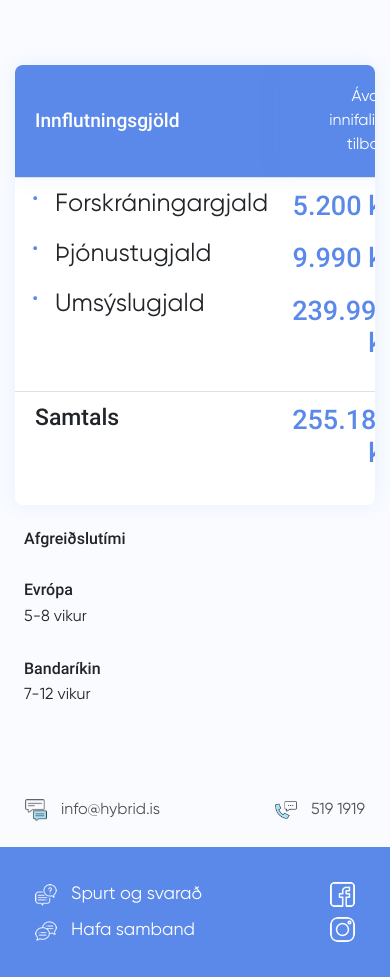
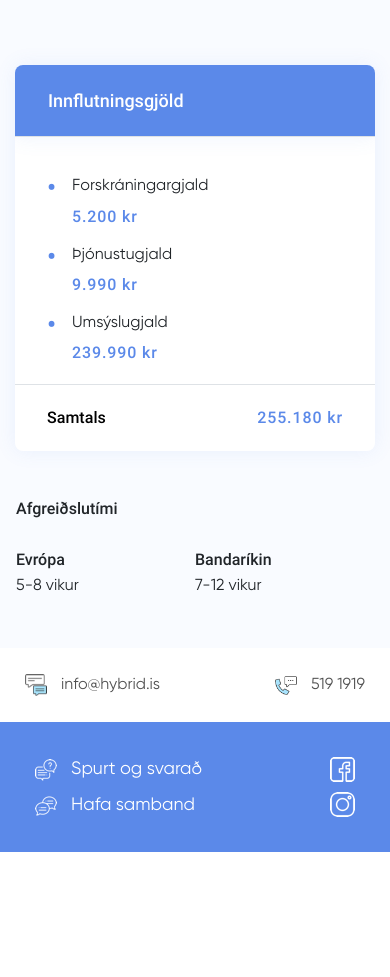
Before and after one commit to AbdurRehman712/hybrid-frontend, a React (Create React App) app: page /buying-process in a window 390 px wide. Shown: the part 3440-4417 px from the top of the page. After the commit the page ends 4292 px from the top, so only its background shows below. Built offline with nearby package versions, Linux system fonts and the light colour scheme.

Commit message:
Task Changing Updates

```diff
--- a/package.json
+++ b/package.json
@@ -12,6 +12,7 @@
     "react-bootstrap": "^1.0.0-beta.12",
     "react-color": "^2.17.3",
     "react-dom": "16.9.0",
+    "react-responsive": "^8.0.1",
     "react-router-dom": "^5.0.1",
     "react-scripts": "3.1.1",
     "react-slick": "^0.25.2"
--- a/src/components/sections/buyingprocess/cost/Cost.css
+++ b/src/components/sections/buyingprocess/cost/Cost.css
@@ -87,7 +87,7 @@
         padding: 0px 0 20px;
     }
     .cost .table-responsive h3{
-        font-size: 1.2rem;
+        font-size: 18px;
     }
     .cost .table-responsive h4{
         font-size: 0.9rem;
@@ -114,3 +114,66 @@
         padding-left: 8px;
     }
 }
+
+@media (max-width:600px){
+    .cost .content .item li h4{
+        font-size: 16px;
+        font-weight: normal;
+        letter-spacing: 0.03px;
+        margin-bottom: 10px;
+        margin-left: 15px;
+    }
+    .cost .content .item h4.txt-blue{
+        font-size: 16px;
+        letter-spacing: 0.88px;
+        font-weight: 600;
+        margin-left: 15px;
+    }
+    .cost .table-responsive h3{
+        font-size: 18px;
+        text-align: left;
+    }
+    .cost .content .item li::before{
+        font-size: 25px;
+        margin-left: -0.4em;
+        margin-top: -8px;
+    }
+    .cost .table .content td{
+        padding: 2.5rem 1.5rem 0.1rem !important;
+    }
+    .cost table thead tr th {
+        padding: 25px 33px !important;
+    }
+    .cost .total h4.item {
+        font-size: 16px !important;
+        font-weight: 600;
+        letter-spacing: 0.03px;
+        color: black;
+    }
+    .cost .total td {
+        display: flex;
+        justify-content: space-between;
+        align-items: center;
+    }
+    .cost .total td {
+        display: flex;
+        justify-content: space-between;
+        padding: 1.4rem 2rem 0;
+    }
+    .cost .total .price {
+        letter-spacing: 0.88px;
+        font-size: 16px;
+        font-weight: 600;
+        color: #5b89e9;
+    }
+    .cost .other-content.col-md-4 {
+        padding: 3rem 1rem 0 !important;
+    }
+    .other-content.col-md-4 > div {
+        display: flex;
+        justify-content: space-between;
+    }
+    .other-content.col-md-4 > div div{
+        flex: 1;
+    }
+}
--- a/src/components/sections/buyingprocess/cost/Cost.js
+++ b/src/components/sections/buyingprocess/cost/Cost.js
@@ -1,6 +1,16 @@
 import React, { Component } from 'react';
 import { Container, Row, Col, Table} from 'react-bootstrap';
+import { useMediaQuery } from 'react-responsive';
 import './Cost.css';
+
+const Desktop = ({ children }) => {
+    const isDesktop = useMediaQuery({ minWidth: 601 })
+    return isDesktop ? children : null
+}
+const Mobile = ({ children }) => {
+    const isMobile = useMediaQuery({ maxWidth: 600 })
+    return isMobile ? children : null
+}
 
 class Cost extends Component {
     render() {
@@ -15,6 +25,7 @@ class Cost extends Component {
                     </Row>
                     <Row>
                         <Col md={8}>
+                            <Desktop>
                                 <Table responsive>
                                     <thead className="txt-white">
                                         <tr>
@@ -49,13 +60,48 @@ class Cost extends Component {
                                         </tr>
                                     </tbody>
                                 </Table>
+                            </Desktop>
+                            <Mobile>
+                            <Table responsive className="mobile">
+                                    <thead className="txt-white">
+                                        <tr>
+                                            <th className="bg-blue">
+                                                <h3 className="m-0">Innflutningsgjöld</h3>
+                                            </th>
+                                        </tr>
+                                    </thead>
+                                    <tbody>
+                                        <tr className="content">
+                                            <td>
+                                                <ul className="item">
+                                                    <li><h4>Forskráningargjald</h4></li>
+                                                    <h4 className="txt-blue">5.200 kr</h4>
+                                                    <li><h4>Þjónustugjald</h4></li>
+                                                    <h4 className="txt-blue">9.990 kr</h4>
+                                                    <li><h4>Umsýslugjald</h4></li>
+                                                    <h4 className="txt-blue">239.990 kr</h4>
+                                                </ul>
+                                            </td>
+                                        </tr>
+                                        <tr className="total">
+                                            <td><h4 className="item">Samtals</h4><h4 className="price">255.180 kr</h4></td>
+                                        </tr>
+                                    </tbody>
+                                </Table>
+                            </Mobile>
                         </Col>
                         <Col md={4} className="p-4 other-content">
                             <h3 className="mb-4 pb-2">Afgreiðslutími</h3>
+                            <div>
+                                <div>
                                     <h3>Evrópa</h3>
                                     <h3 className="mb-4 pb-2">5-8 vikur</h3>
+                                </div>
+                                <div>
                                     <h3>Bandaríkin</h3>
                                     <h3 className="mb-4">7-12 vikur</h3>
+                                </div>
+                            </div>
                         </Col>
                     </Row>
                 </Container>
--- a/src/components/sections/footer/Footer.css
+++ b/src/components/sections/footer/Footer.css
@@ -1,5 +1,6 @@
 footer{
-    box-shadow: 0 2px 40px 0 rgba(56, 71, 96, 0.09)
+    box-shadow: 0 2px 40px 0 rgba(56, 71, 96, 0.09);
+    background-color: #ffffff;
 }
 
 footer .footer-content{
--- a/src/components/sections/header/Header.js
+++ b/src/components/sections/header/Header.js
@@ -6,23 +6,39 @@ import { NavLink } from 'react-router-dom';
 import './Header.css';
 
 class Header extends Component {
+    constructor(props){
+        super(props);
+        this.state = {
+            navExpanded: false,
+        }
+    }
+    setNavExpanded = (expanded) => {
+        this.setState({ navExpanded: expanded });
+    }
+
+    closeNav = () => {
+        this.setState({ navExpanded: false });
+    }
     render() {
         return (
             <header>
-                <Navbar bg="white" expand="lg">
+                <Navbar bg="white" expand="lg" collapseOnSelect
+                    onToggle={this.setNavExpanded}
+                    expanded={this.state.navExpanded}
+                >
                     <Navbar.Brand as={NavLink} to="/"><img src="/assets/images/hybrid-logo.png" alt="Hybrid Logo" /> <span> hybrid.is </span> </Navbar.Brand>
                     <Navbar.Toggle aria-controls="basic-navbar-nav" />
                     <Navbar.Collapse id="basic-navbar-nav">
                         <Nav className="mx-auto">
-                            <Nav.Link activeClassName="active" as={NavLink} to="/">Bílar á skrá</Nav.Link>
-                            <Nav.Link activeClassName="active" href="">Bílaleit</Nav.Link>
-                            <Nav.Link activeClassName="active" as={NavLink} to="/buying-process">Kaupferlið</Nav.Link>
-                            <Nav.Link activeClassName="active" as={NavLink} to="/contact">Hafa samband</Nav.Link>
+                            <Nav.Link onClick={this.closeNav} activeClassName="active" href="">Bílar á skrá</Nav.Link>
+                            <Nav.Link onClick={this.closeNav} activeClassName="active" href="">Bílaleit</Nav.Link>
+                            <Nav.Link onClick={this.closeNav} activeClassName="active" as={NavLink} to="/buying-process">Kaupferlið</Nav.Link>
+                            <Nav.Link onClick={this.closeNav} activeClassName="active" as={NavLink} to="/contact">Hafa samband</Nav.Link>
                         </Nav>
                         <Nav>
                             <div className="borderleft">
-                                <Button className="bgprimary border90" as={NavLink} to="/login" title="Nýskráning" />
-                                <Button className="bgprimary-outline border90" as={NavLink} to="/login" title="Innskráning" />
+                                <Button onClick={this.closeNav} className="bgprimary border90" as={NavLink} to="/login" title="Nýskráning" />
+                                <Button onClick={this.closeNav} className="bgprimary-outline border90" as={NavLink} to="/login" title="Innskráning" />
                             </div>
                         </Nav>
                     </Navbar.Collapse>
```
Also changed, not shown: 1 other file (tests, documents, lock files or other folders). Lines whose indentation alone changed are shown as unchanged.
